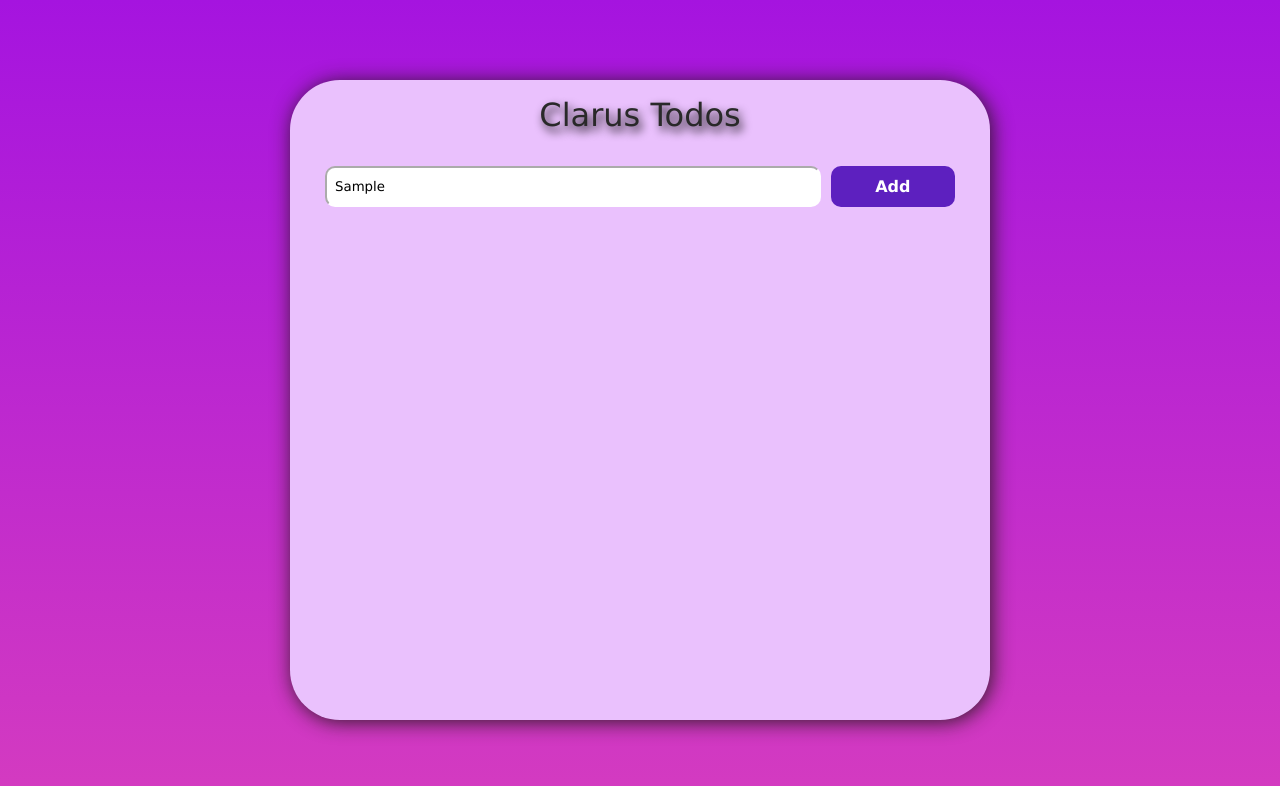
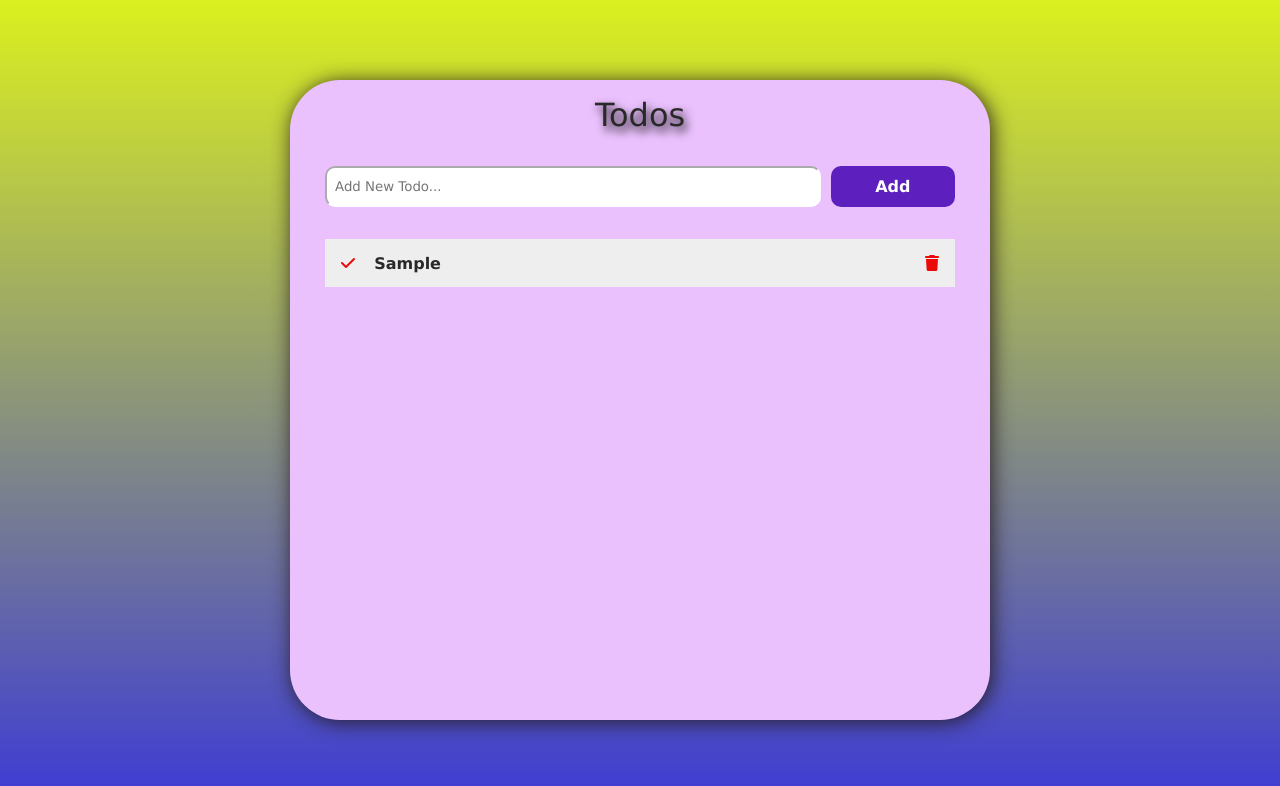
Before and after one commit to Tolga-Han-Yilmaz/Todo_basic, a plain HTML site: page index.html in a window 1280 px wide. Both pictures are taken after typing "Sample" into the empty fields and a click on the button "Add". Drawn offline with Linux system fonts and the light colour scheme.

Commit message:
added button event click

```diff
--- a/app.js
+++ b/app.js
@@ -0,0 +1,24 @@
+const btn = document.getElementById("todo-button")
+const todoInput = document.getElementById("todo-input")
+const todoUI = document.getElementById("todo-ul")
+
+window.onload = function(){
+    todoInput.focus()
+}
+
+btn.addEventListener("click",(e)=>{
+todoUI.innerHTML += `
+<li>
+    <i class="fa fa-check"></i>
+    <p>${todoInput.value}</p>
+    <i class="fa fa-trash"></i>
+</li>`
+todoInput.value=""
+})
+
+todoInput.addEventListener("keydown",(e)=>{
+    // inputta iken enter'a tıklayınca btn.click() fonk çağır.
+    if(e.key==="Enter"){
+        btn.click()
+    }
+})
--- a/index.html
+++ b/index.html
@@ -16,7 +16,7 @@
   </head>
   <body>
     <main class="container">
-      <header>Clarus Todos</header>
+      <header>Todos</header>
       <section class="todo-add">
         <input type="text" id="todo-input" placeholder="Add New Todo..." />
         <button type="submit" id="todo-button">Add</button>
--- a/style.css
+++ b/style.css
@@ -7,7 +7,7 @@
 
   body {
     height: 100vh;
-    background-image: linear-gradient(#a514df, #d43bc0);
+    background-image: linear-gradient(#dbf01e, #3d3bd4);
     display: flex;
     flex-direction: column;
     align-items: center;
```
